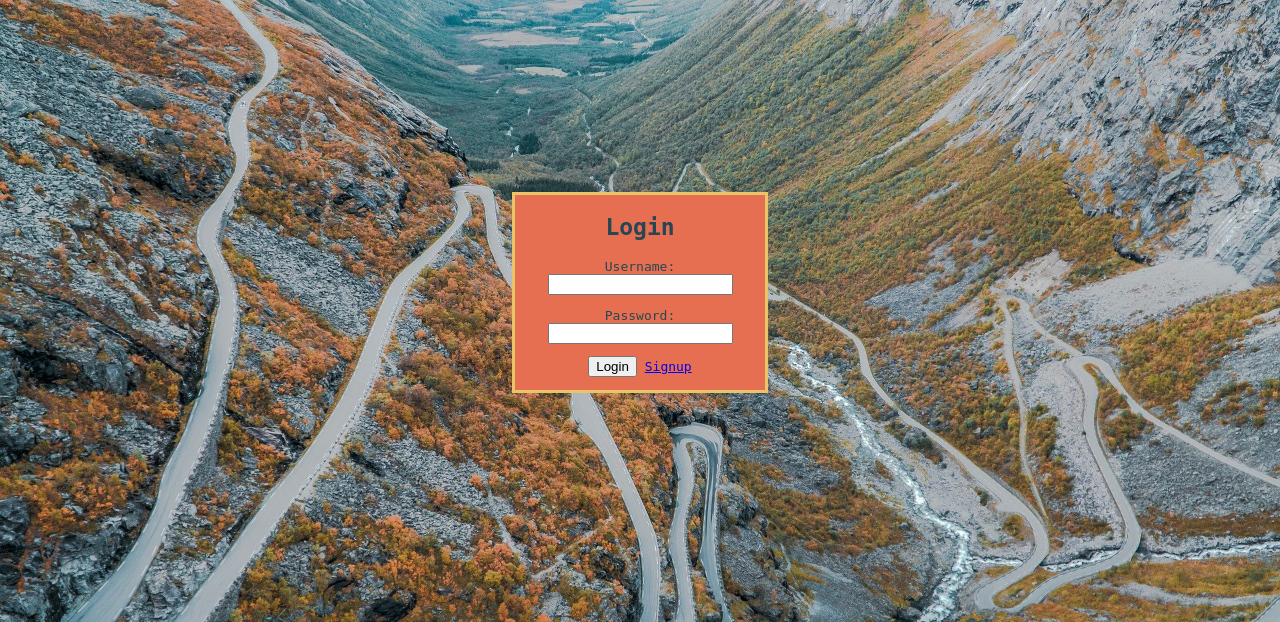
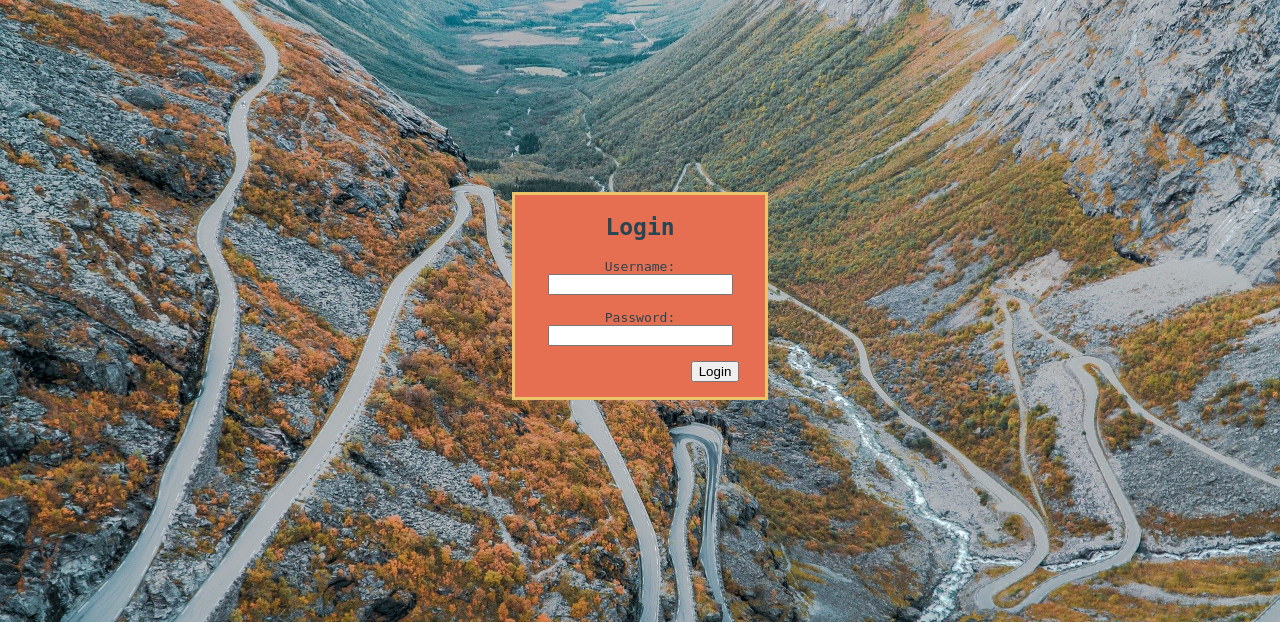
Before and after one commit to s3722286/SEPM-Tagon, a PHP site: page /login.php in a window 1280 px wide. Shown: the top 622 px of the page. Run offline with PHP 8.4, Linux system fonts and the light colour scheme.

Commit message:
update styles

```diff
--- a/addlocation.php
+++ b/addlocation.php
@@ -45,7 +45,7 @@ if(isset($_POST['locationname']) && isset($_POST['xcoordinate']) && isset($_POST
       <div class="row">
         <label for="description">Description:</label>
         <br><br>
-        <textarea class="description" id="description" name="description" rows="4" cols="40"> </textarea>
+        <textarea class="description" id="description" name="description" rows="4" cols="30"> </textarea>
       </div>
       <div class="row">
         <input type="hidden" id="pressedAdd" name="pressedAdd" value="1">
--- a/editlocation.php
+++ b/editlocation.php
@@ -37,7 +37,7 @@ $row = get_all_locations()
             <p>Y Coordinate:<input type="text" id="ycoordinate" name="ycoordinate"></p>
             <p>Location Time (min):<input type="number" id="locationtime" name="locationtime" ></p>
             <label for="description">Description:</label>
-            <textarea class="description" id="description" name="description" rows="4" cols="35"> </textarea>
+            <textarea class="description" id="description" name="description" rows="4" cols="30"> </textarea>
             <br> <br>
             <input type="hidden" id="pressedAdd" name="pressedAdd" value="1">
             <input type="submit" name="edit" value="Update" />
--- a/edittour.php
+++ b/edittour.php
@@ -43,7 +43,7 @@ if(!isset($_SESSION['username'])){
             <!-- Tours may contain more than 1 location, delete locations - display as a drop down list??? -->
             <p>Remove Location: <input type="text" id="removelocation" name="removelocation"></p>
             <label for="tourlocations">Locations in the Tour:</label>
-            <textarea class="description" id="tourlocations" name="tourlocations" rows="4" cols="25"> </textarea>
+            <textarea class="description" id="tourlocations" name="tourlocations" rows="4" cols="30"> </textarea>
             <br> <br>
             <input type="hidden" id="pressedAdd" name="pressedAdd" value="1">
             <input type = "submit" value="Update">
--- a/login.php
+++ b/login.php
@@ -60,8 +60,8 @@ require_once './database.php';
         <input type="password" id ="password" name="password" required />
       </div>
       <div class="row">
-        <input type="submit" name="submit" value="Login" />
-        <a href="newuser.php">Signup</a>
+        <input style="margin-left: 60%;"type="submit" name="submit" value="Login" />
+        <!-- <a href="newuser.php">Signup</a> -->
       </div>
     </feildset>
     </form>
--- a/removelocation.php
+++ b/removelocation.php
@@ -56,7 +56,7 @@ if(!isset($_SESSION['username'])){
         <p>Y Coordinate:<input type="text" id="ycoordinate" name="ycoordinate"></p>
         <p>Location Time (min):<input type="number" id="locationtime" name="locationtime" ></p>
         <label for="description">Description:</label>
-        <textarea id="description" name="description" rows="4" cols="35"> </textarea>
+        <textarea id="description" name="description" rows="4" cols="30"> </textarea>
         <br> <br>
         <input type="hidden" id="pressedAdd" name="pressedAdd" value="1">
         <a><input type = "submit" value="Delete Location"><a>
--- a/styles.css
+++ b/styles.css
@@ -50,6 +50,9 @@ p {
     font-size: 14px;
     /* box-shadow: 0 5px 5px 0 rgba(0,0,0,0.24), 0 5px 50px 0 rgba(0,0,0,0.19); */
 }
+input {
+    margin-bottom: 1%;
+}
 .button {
     background-color: #f4a261;
     border: none;
@@ -73,6 +76,7 @@ p {
     display: block;
     padding: 12px;
     text-decoration: none;
+    width: 100%;
 }
 .description {
     box-sizing: border-box;
```
